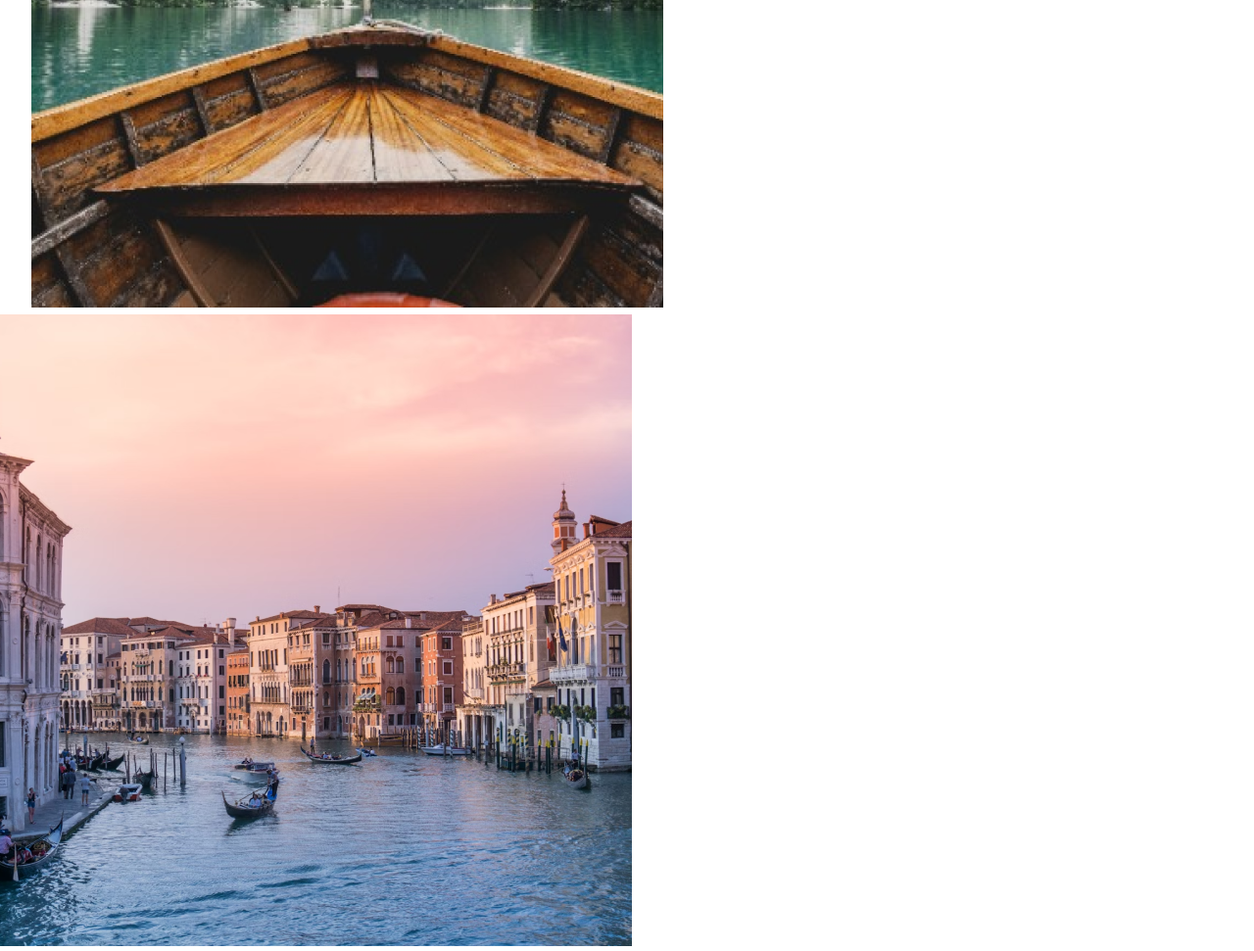
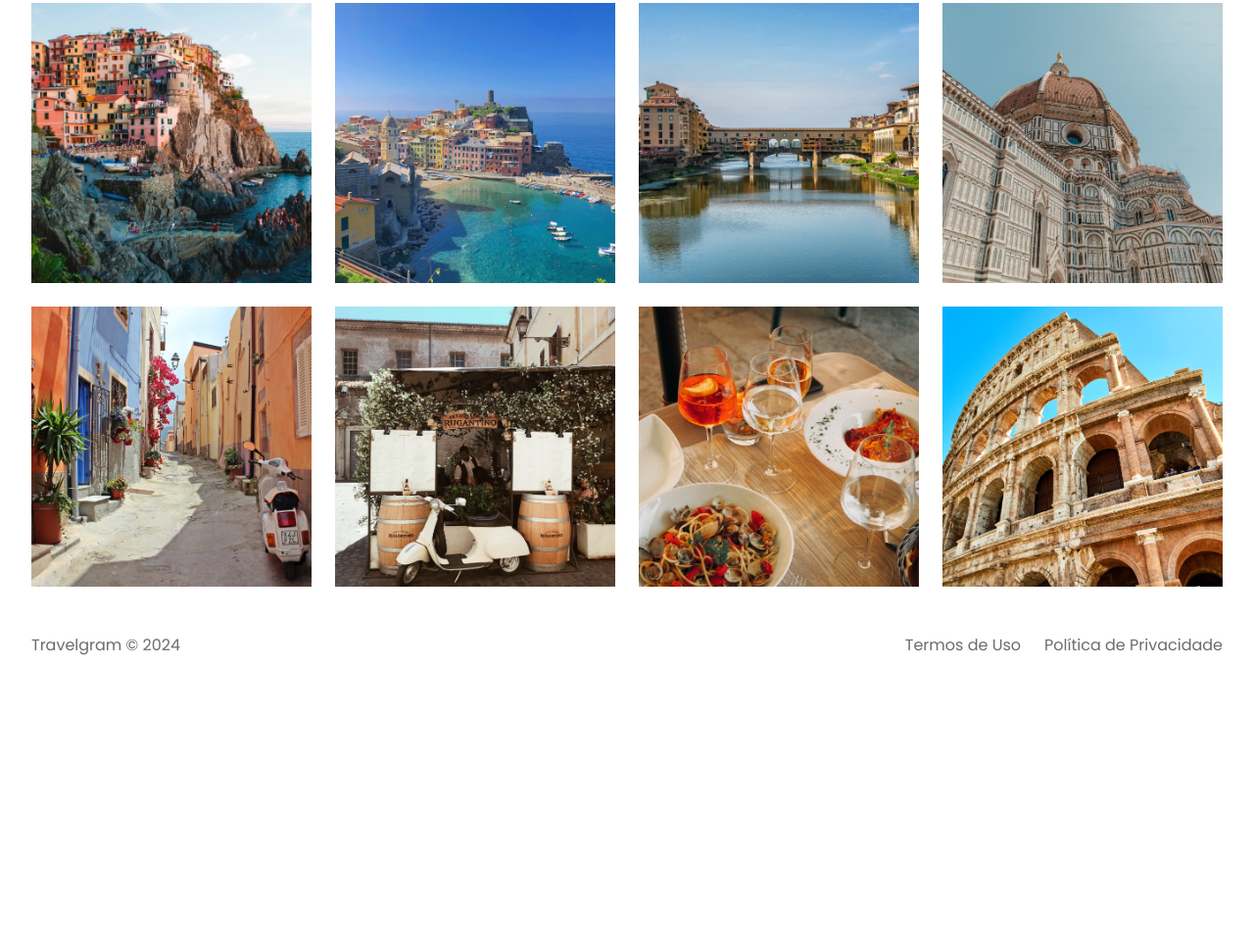
Before and after one commit to Anaxuria/02.-Travel-Guide, a plain HTML site: page index.html in a window 1280 px wide. Shown: the part 658-1629 px from the top of the page at 98% size. After the commit the page ends 1353 px from the top, so only its background shows below. Drawn offline with Linux system fonts and the light colour scheme.

Commit message:
footer pronto

```diff
--- a/index.html
+++ b/index.html
@@ -59,7 +59,7 @@
             </header>
     </div>
 
-    <mai class="container">
+    <main class="container">
         <img src="./assets/Image 01.png" alt="">
         <img src="./assets/Image 02.png" alt="">
         <img src="assets/Image 03.png" alt="">
@@ -74,5 +74,12 @@
         <img src="assets/Image 12.png" alt="">
 
     </main>
+
+    <footer class="container">
+        <span>Travelgram &copy; 2024 </span>
+
+        <span>Termos de Uso</span>
+        <span>Política de Privacidade</span>
+    </footer>
 </body>
 </html>
--- /dev/null
+++ b/styles/footer.css
@@ -0,0 +1,10 @@
+footer {
+    display: flex;
+    gap: 1.5rem;
+
+    padding-block: 1.5rem;
+}
+
+footer span:nth-child(1) {
+    margin-right: auto;
+}
--- a/styles/index.css
+++ b/styles/index.css
@@ -2,3 +2,4 @@
 @import url(nav.css);
 @import url(header.css);
 @import url(main.css);
+@import url(footer.css);
```
